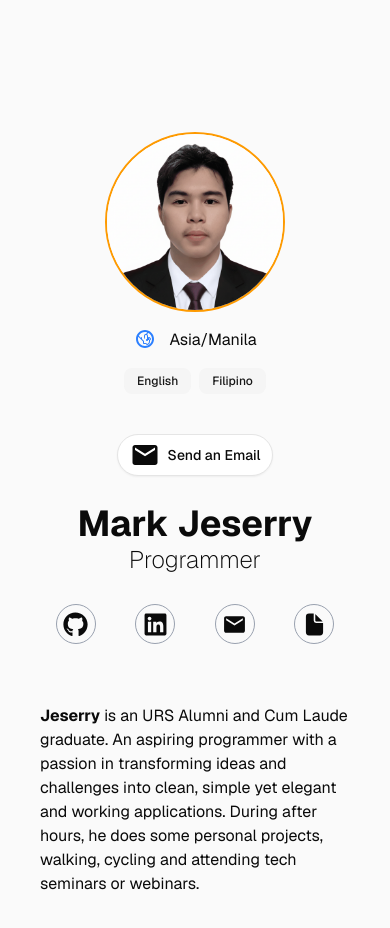
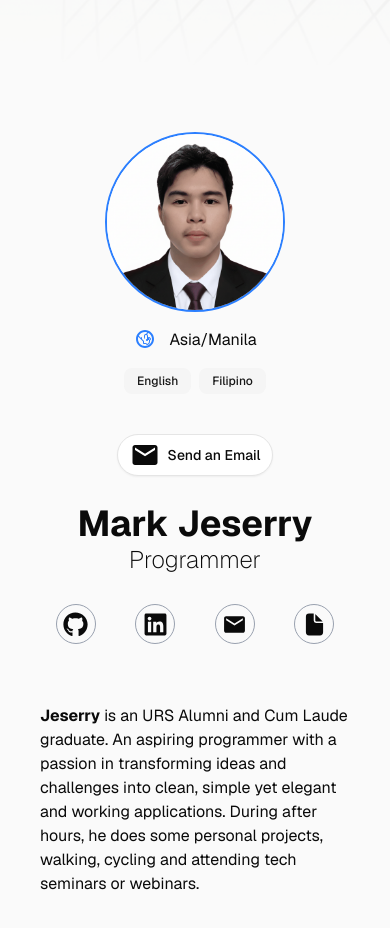
Before and after one commit to Jeserry-Radcliffe/jeserry-portfolio-v3-next.js, a Next.js app: page / in a window 390 px wide. Shown: the part 900-1828 px from the top of the page. Built offline with nearby package versions, Linux system fonts and the light colour scheme.

Commit message:
made changes in background light and dark succesfully some minor spacing and animation in toggle and changed border color to blue in my photo

```diff
--- a/app/globals.css
+++ b/app/globals.css
@@ -83,7 +83,6 @@
 }
 
 .dark {
-  /* --darksite-bg: url('res/dark_mode-bg.png'); */
   --background: oklch(0.145 0 0);
   --foreground: oklch(0.985 0 0);
   --card: oklch(0.205 0 0);
--- a/app/page.tsx
+++ b/app/page.tsx
@@ -21,7 +21,7 @@ export default function Home() {
   const [isTextOpen, setIsTextOpen] = useState(false); // For the Text
 
   return (
-    <div className="flex flex-col min-h-screen items-center justify-center bg-zinc-50 font-sans dark:bg-black w-full">
+    <div className="flex flex-col min-h-screen items-center justify-center bg-zinc-50 font-sans bg-[url('/res/siteBG-light.png')] dark:bg-black dark:bg-[url('/res/siteBG-dark.png')]  lg:bg-top bg-size-[1100px] lg:bg-contain bg-top bg-no-repeat w-full">
       <main
         className="flex min-h-screen w-full max-w-3xl flex-col justify-between py-7 px-10 sm:items-start
         md:py-25 md:px-50 lg:px-0 lg:max-w-4xl"
@@ -30,7 +30,7 @@ export default function Home() {
         <ThemeToggle />
         <p
           className="text-5xl font-semibold my-15 bg-cover bg-center lg:px-5
-        lg:text-7xl lg:mt-20"
+        lg:text-8xl lg:mt-20"
         >
           Building bridges between{" "}
           <span className="text-pink-500 animate-[pulse_5s_infinite]">
@@ -41,7 +41,7 @@ export default function Home() {
         <p className="lg:text-xl  lg:px-5">
           {/* I'm Jeserry, a design engineer, programmer, where I craft intuitive
           user experiences. After hours, I build my own projects. */}
-          I'm <span className="text-amber-400 font-bold">Jeserry</span> a
+          I'm <span className="text-amber-400 font-bold ">Jeserry</span> a
           Computer Science graduate an aspiring programmer. I enjoy turning
           ideas into working lines of code, building a clean, simple websites
           using modern tools. I'm open for many opportunities to start my tech
@@ -80,7 +80,7 @@ export default function Home() {
             <img
               src="/res/photo-jeserry.jpg"
               alt="jeserry.jpg"
-              className="w-45 h-45 rounded-full object-cover  border-amber-500  border-2 lg:w-56 lg:h-56 lg:items-center lg:mt-0"
+              className="w-45 h-45 rounded-full object-cover  border-blue-500  border-2 lg:w-56 lg:h-56 lg:items-center lg:mt-0"
             />
             <div className="flex justify-center w-full p-1 items-center mt-3">
               <TiWorldOutline className="w-6 h-6 text-center text-blue-500" />
--- a/components/ui/theme-toggle.tsx
+++ b/components/ui/theme-toggle.tsx
@@ -14,14 +14,8 @@ export function ThemeToggle() {
       className="rounded-full absolute lg:ml-5 "
       onClick={() => setTheme(theme === "light" ? "dark" : "light")}
     >
-      <FaSun
-        className="absolute h-10 w-10 rotate-0 scale-100
-            dark:-rotate-90 dark:scale-0"
-      ></FaSun>
-      <FaMoon
-        className="absolute h-10 w-10 rotate-90 scale-0
-            dark:-rotate-0 dark:scale-100"
-      ></FaMoon>
+      <FaSun className="absolute h-10 w-10 transition-all duration-300 rotate-0 scale-100 dark:-rotate-90 dark:scale-0 dark:opacity-0" />
+      <FaMoon className="absolute h-10 w-10 transition-all duration-300 rotate-90 scale-0 dark:rotate-0 dark:scale-100 dark:opacity-100" />
     </Button>
   );
 }
```
Also changed, not shown: public/res/siteBG-dark.png (renamed from public/res/dark_mode-bg.png), public/res/siteBG-light.png (added).
